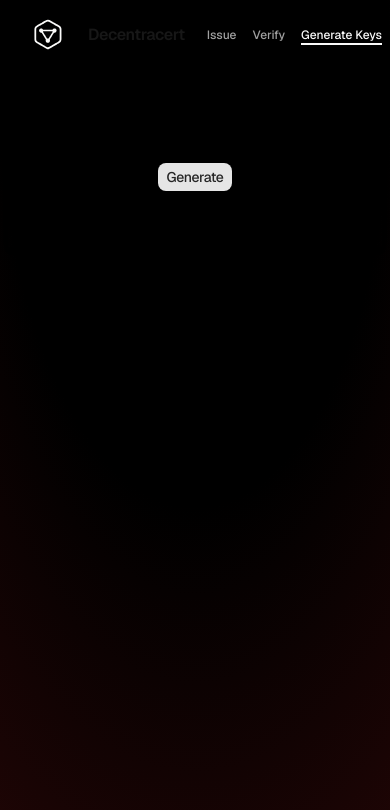
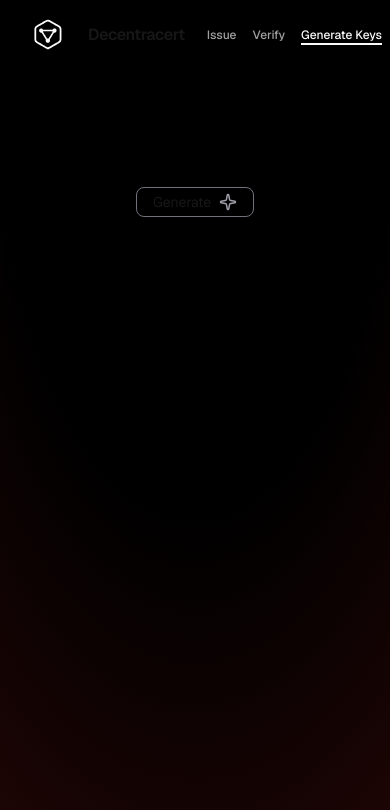
Before and after one commit to Rival-05/Decentracert, a Next.js app: page /generatekeys in a window 390 px wide. Shown: the top 810 px of the page. Built offline with nearby package versions, Linux system fonts and the light colour scheme.

Commit message:
modified key generation ui

```diff
--- a/src/app/components/keys.tsx
+++ b/src/app/components/keys.tsx
@@ -1,7 +1,7 @@
 import React, { useState } from "react";
 import { generateECDSAKeysBase64 } from "../hashing/keygenerate";
 import toast, { Toaster } from "react-hot-toast";
-import { Key } from "lucide-react";
+import { Key, Copy, Sparkle } from "lucide-react";
 
 export function Keys() {
   const [keys, setKeys] = useState({ privateKey: "", publicKey: "" });
@@ -34,16 +34,23 @@ export function Keys() {
   ];
 
   return (
-    <div className="relative mx-auto my-16 flex w-full max-w-4xl flex-col items-center justify-center p-6 shadow-md sm:my-20 sm:p-8">
+    <div className="relative mx-auto my-14 flex w-full max-w-4xl flex-col items-center justify-center p-6 shadow-md sm:my-20 sm:p-8">
       <button
-        className="flex cursor-pointer items-center gap-2 rounded-lg bg-neutral-200 px-2 py-1 text-sm font-medium tracking-tight text-neutral-800 transition-colors duration-300 hover:bg-neutral-400 hover:text-neutral-900 sm:text-base"
+        className="group relative flex cursor-pointer items-center justify-between gap-2 overflow-hidden rounded-lg border border-zinc-500 px-4 py-1 transition-all duration-300 hover:shadow-[0_0_8px_#00000040] dark:border-zinc-700 dark:hover:shadow-[0_0_8px_#ffffff40]"
         onClick={handleGenerate}
         disabled={loading}
       >
-        {loading ? "Generating..." : "Generate"}
+        <span className="text-sm sm:text-base">
+          {loading ? "Generating..." : "Generate"}
+        </span>
+        <Sparkle
+          size={18}
+          className="relative z-10 text-zinc-400 transition-all duration-300 group-hover:text-amber-400"
+        />
+        <span className="absolute top-0 left-[-75%] h-full w-[200%] bg-gradient-to-r from-transparent via-white/40 to-transparent opacity-0 transition-all duration-700 group-hover:translate-x-[100%] group-hover:opacity-100" />
       </button>
       <Toaster position="top-center" />
-      <div className="item-center mt-8 flex w-full max-w-3xl justify-center gap-4">
+      <div className="mt-10 flex w-full max-w-3xl flex-col items-center justify-center gap-1 sm:flex-row sm:gap-4">
         {keyFields.map(
           ({ label, value, color }) =>
             value && (
@@ -52,7 +59,7 @@ export function Keys() {
                   <Key className={`h-4 w-4 ${color}`} />
                   <span>{label}</span>
                 </div>
-                <div className="flex items-center gap-0">
+                <div className="flex h-8 items-stretch gap-0">
                   <textarea
                     className="cursor-default rounded-l-lg border border-r-0 border-neutral-600 px-2 py-1 text-sm font-light tracking-wide focus:outline-none sm:text-base"
                     readOnly
@@ -60,16 +67,22 @@ export function Keys() {
                     value={value}
                   />
                   <button
-                    className="cursor-pointer rounded-r-lg border border-l-0 border-neutral-600 bg-neutral-800 px-2 py-1 font-light tracking-wide text-neutral-200 transition hover:bg-neutral-900 hover:text-neutral-100"
+                    className="cursor-pointer rounded-r-lg border border-l-0 border-neutral-600 bg-neutral-800 px-2 text-sm font-light tracking-tight text-neutral-200 hover:bg-neutral-900 hover:text-neutral-100"
+                    style={{ paddingTop: "0.25rem", paddingBottom: "0.25rem" }}
                     onClick={() => handleCopy(value, label)}
                   >
-                    Copy
+                    <Copy className="h-4 w-4" />
                   </button>
                 </div>
               </div>
             ),
         )}
       </div>
+      {(keys.privateKey || keys.publicKey) && (
+        <h3 className="mt-4 flex w-full items-center justify-center text-xs font-light text-neutral-300 sm:text-sm md:text-base">
+          - Kindly do not share the private key with anyone.
+        </h3>
+      )}
     </div>
   );
 }
--- a/src/app/generatekeys/page.tsx
+++ b/src/app/generatekeys/page.tsx
@@ -5,7 +5,7 @@ import { Keys } from "../components/keys";
 
 export default function Verify() {
   return (
-    <div className="selection:bg-primary/20 relative w-full">
+    <div className="selection:bg-primary/20 relative mt-8 w-full">
       <div
         className="fixed inset-0 z-0"
         style={{
```
